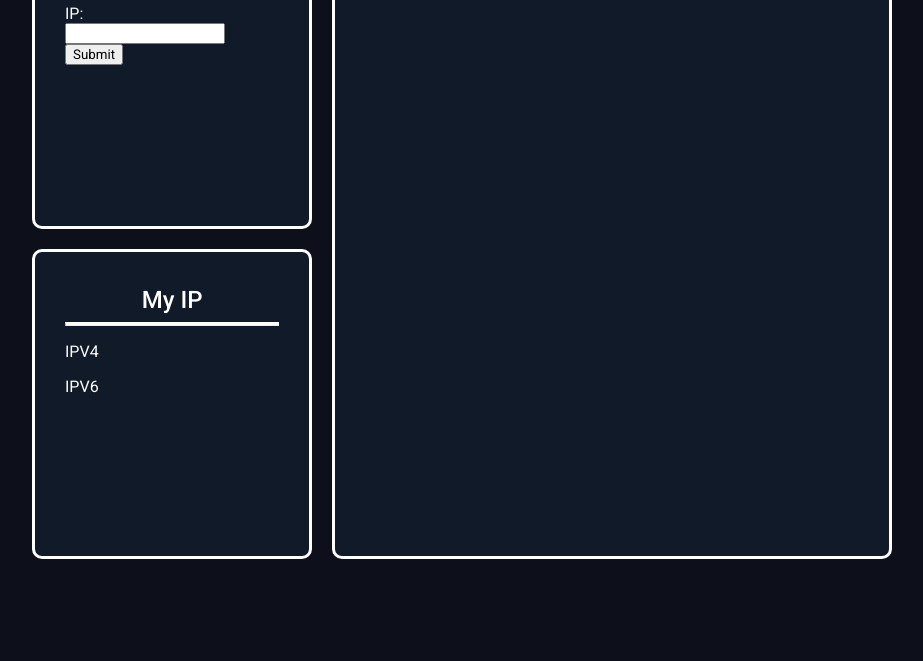
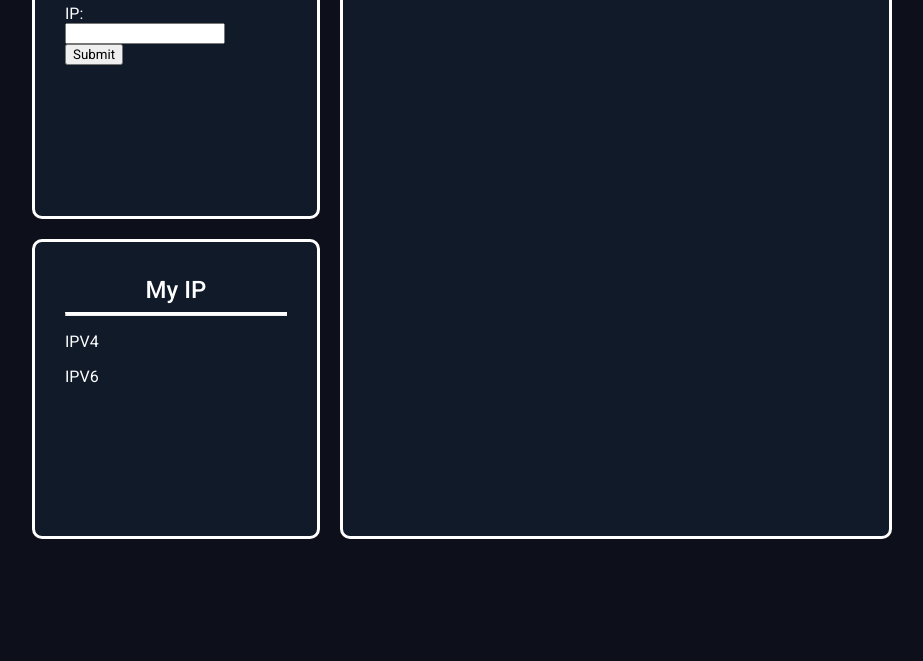
Before and after one commit to Albtony/ip-lookup, a plain HTML site: page index.html in a window 1280 px wide. Shown: the part 139-800 px from the top of the page, without its empty margins (178-1101 px from the left). Drawn offline with Linux system fonts and the light colour scheme.

Commit message:
refactor: simplify layout css

```diff
--- a/index.html
+++ b/index.html
@@ -8,8 +8,8 @@
     <link href="https://fonts.googleapis.com/css2?family=Roboto:wght@400;500;700&display=swap" rel="stylesheet">
 </head>
 <body>
-    <div class="column w35 h80v my10">
-        <div class="card h50 mtop0">
+    <div class="column w35 h80v">
+        <div class="card h50">
             <p class="center title mbot0">IP Lookup</p>
             <hr class="solid">
             <form>
@@ -18,17 +18,19 @@
                 <input type="submit" value="Submit">
             </form>
         </div>
-        <div class="card h50 mbot0">
+        <div class="card h50">
             <p class="center title mbot0">My IP</p>
             <hr class="solid">
             <p>IPV4</p>
             <p>IPV6</p>
         </div>
     </div>
-    <div class="card w65 h80v">
-        <div class="column">
-            <p class="center title mbot0">Result</p>
-            <hr class="solid">
+    <div class="column w65 h80v">
+        <div class="card h100">
+            <div class="column">
+                <p class="center title mbot0">Result</p>
+                <hr class="solid">
+            </div>
         </div>
     </div>
 </body>
--- a/style.css
+++ b/style.css
@@ -51,6 +51,10 @@ hr.solid {
     height: 50%;
 }
 
+.h100 {
+    height: 100%;
+}
+
 .h80v {
     height: 80vh;
 }
```
